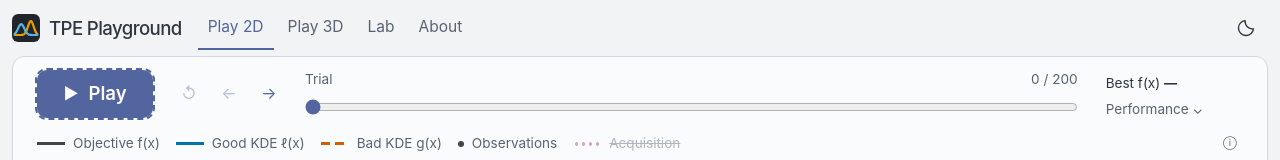
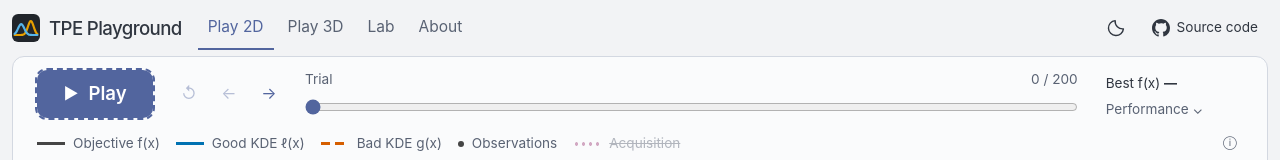
Before and after one commit to Kaichi-Irie/tpe-playground, a React (Vite) app: page / in a window 1280 px wide. Shown: the top 160 px of the page. Built offline with nearby package versions, Linux system fonts and the light colour scheme.

Commit message:
Expose the GitHub source link in the header (#84)

```diff
--- a/src/TopBar.tsx
+++ b/src/TopBar.tsx
@@ -17,21 +17,25 @@ export function TopBar({ page, dark, onPlay2D, onThemeChange, actionSlot }: {
 }) {
   const menuRef = useRef<HTMLDivElement>(null);
   useEffect(() => {
-    const wide = window.matchMedia("(min-width: 481px)");
+    const wide = window.matchMedia(page === "lab" ? "(width > 540px)" : "(width > 480px)");
     const close = () => menuRef.current?.hidePopover();
     wide.addEventListener("change", close);
     return () => wide.removeEventListener("change", close);
-  }, []);
+  }, [page]);
   const currentPage = pages.find((item) => item.id === page)!;
   const links = pages.map((item) => <a key={item.id} href={item.href} aria-current={page === item.id ? "page" : undefined} onClick={(event) => {
     menuRef.current?.hidePopover();
     if (item.id === "play-2d") onPlay2D(event);
   }}>{item.label}<span className="page-check" aria-hidden="true">{page === item.id ? "✓" : ""}</span></a>);
+  const sourceLink = <a className="source-link" href="https://github.com/Kaichi-Irie/tpe-playground" target="_blank" rel="noopener" aria-label="View source code on GitHub (opens in a new tab)" title="View source code on GitHub (opens in a new tab)" onClick={() => menuRef.current?.hidePopover()}>
+    <svg viewBox="0 0 16 16" width="18" height="18" fill="currentColor" aria-hidden="true"><path d="M8 0C3.58 0 0 3.58 0 8c0 3.54 2.29 6.53 5.47 7.59.4.07.55-.17.55-.38 0-.19-.01-.82-.01-1.49-2.01.37-2.53-.49-2.69-.94-.09-.23-.48-.94-.82-1.13-.28-.15-.68-.52-.01-.53.63-.01 1.08.58 1.23.82.72 1.21 1.87.87 2.33.66.07-.52.28-.87.51-1.07-1.78-.2-3.64-.89-3.64-3.95 0-.87.31-1.59.82-2.15-.08-.2-.36-1.02.08-2.12 0 0 .67-.21 2.2.82A7.65 7.65 0 0 1 8 3.86c.68 0 1.36.09 2 .27 1.53-1.04 2.2-.82 2.2-.82.44 1.1.16 1.92.08 2.12.51.56.82 1.27.82 2.15 0 3.07-1.87 3.75-3.65 3.95.29.25.54.73.54 1.48 0 1.07-.01 1.93-.01 2.2 0 .21.15.46.55.38A8.01 8.01 0 0 0 16 8c0-4.42-3.58-8-8-8Z" /></svg>
+    <span className="source-link-label">Source<span className="source-link-full"> code</span></span>
+  </a>;
   return <header className="app-header">
     <h1 className="app-brand"><a href={playPageHrefs["play-2d"]} onClick={onPlay2D} aria-label="TPE Playground"><img src={`${import.meta.env.BASE_URL}favicon.svg`} width="28" height="28" alt="" /><span>TPE Playground</span></a></h1>
     <nav className="app-tabs" aria-label="Pages">{links}</nav>
     <button className="page-picker" popoverTarget="page-picker-menu" aria-label={`Pages: ${currentPage.label}`}><span>{currentPage.label}</span><span aria-hidden="true">⌄</span></button>
-    <div id="page-picker-menu" className="page-picker-menu" popover="auto" ref={menuRef}><nav aria-label="Pages">{links}</nav></div>
-    <div className="app-actions">{actionSlot}<button className="theme-toggle" aria-label={dark ? "Switch to light theme" : "Switch to dark theme"} title={dark ? "Switch to light theme" : "Switch to dark theme"} onClick={onThemeChange}><svg viewBox="0 0 24 24" width="20" height="20" aria-hidden="true">{dark ? <><circle cx="12" cy="12" r="4" /><path d="M12 2v2m0 16v2M2 12h2m16 0h2M5 5l1.5 1.5m11 11L19 19M5 19l1.5-1.5m11-11L19 5" /></> : <path d="M20.9 13A9 9 0 0 1 11 3.1 9 9 0 1 0 20.9 13Z" />}</svg></button></div>
+    <div id="page-picker-menu" className="page-picker-menu" popover="auto" ref={menuRef}><nav aria-label="Pages">{links}</nav>{page === "lab" && sourceLink}</div>
+    <div className="app-actions">{actionSlot}<button className="theme-toggle" aria-label={dark ? "Switch to light theme" : "Switch to dark theme"} title={dark ? "Switch to light theme" : "Switch to dark theme"} onClick={onThemeChange}><svg viewBox="0 0 24 24" width="20" height="20" aria-hidden="true">{dark ? <><circle cx="12" cy="12" r="4" /><path d="M12 2v2m0 16v2M2 12h2m16 0h2M5 5l1.5 1.5m11 11L19 19M5 19l1.5-1.5m11-11L19 5" /></> : <path d="M20.9 13A9 9 0 0 1 11 3.1 9 9 0 1 0 20.9 13Z" />}</svg></button>{sourceLink}</div>
   </header>;
 }
--- a/src/style.css
+++ b/src/style.css
@@ -1014,10 +1014,12 @@ main > header.app-header { height: 56px; padding: 4px 0; gap: 16px; flex-wrap: n
 .app-tabs .page-check { display: none; }
 .app-actions { display: flex; align-items: center; flex-shrink: 0; gap: 4px; margin-left: auto; }
 .lab-header-actions:empty { display: none; }
-.app-header .theme-toggle, .algorithm-trigger { display: inline-flex; align-items: center; justify-content: center; flex-shrink: 0; min-width: 44px; width: auto; height: 44px; padding: 0 10px; border: 0; border-radius: 6px; color: var(--text); background: transparent; cursor: pointer; }
+.app-header .theme-toggle, .algorithm-trigger, .app-actions .source-link { display: inline-flex; align-items: center; justify-content: center; flex-shrink: 0; min-width: 44px; width: auto; height: 44px; padding: 0 10px; border: 0; border-radius: 6px; color: var(--text); background: transparent; cursor: pointer; }
+.source-link { gap: 7px; text-decoration: none; white-space: nowrap; }
+.app-actions .source-link { font-size: var(--type-sm); }
 .algorithm-trigger { gap: 7px; font-size: var(--type-sm); }
 .algorithm-trigger svg { fill: none; stroke: currentColor; stroke-width: 1.5; }
-.app-header button:hover { background: var(--surface-muted); }
+.app-header button:hover, .app-actions .source-link:hover { background: var(--surface-muted); }
 .app-header :focus-visible, .algorithm-popover :focus-visible, .page-picker-menu :focus-visible { outline: 2px solid var(--accent); outline-offset: -2px; }
 .page-picker { display: none; align-items: center; justify-content: space-between; gap: 14px; min-height: 44px; min-width: 96px; padding: 0 12px; border: 0; border-radius: 6px; background: transparent; color: var(--text); font: inherit; font-size: var(--type-lg); cursor: pointer; }
 .page-picker-menu, .algorithm-popover { position: fixed; inset: 56px 12px auto auto; margin: 0; padding: 8px; max-width: calc(100vw - 24px); max-height: calc(100dvh - 68px); overflow: auto; overscroll-behavior: contain; border: 1px solid var(--border); border-radius: 10px; background: var(--surface); color: var(--text); box-shadow: 0 8px 24px var(--shadow); }
@@ -1025,6 +1027,7 @@ main > header.app-header { height: 56px; padding: 4px 0; gap: 16px; flex-wrap: n
 .page-picker-menu nav { display: flex; flex-direction: column; }
 .page-picker-menu a { display: flex; align-items: center; justify-content: space-between; min-height: 44px; padding: 0 12px; border-radius: 6px; text-decoration: none; color: var(--text); font-size: var(--type-lg); }
 .page-picker-menu a[aria-current="page"] { color: var(--accent); background: var(--surface-muted); }
+.page-picker-menu .source-link { display: none; justify-content: flex-start; margin-top: 4px; }
 .algorithm-popover { width: 320px; padding: 8px 12px 12px; }
 .algorithm-popover-heading { display: flex; align-items: center; justify-content: space-between; gap: 8px; font-size: var(--type-md); }
 .algorithm-popover-heading button { width: 44px; height: 44px; border: 0; background: transparent; color: var(--text); font-size: 22px; cursor: pointer; }
@@ -1047,11 +1050,28 @@ main > header.app-header { height: 56px; padding: 4px 0; gap: 16px; flex-wrap: n
   .app-brand span, .algorithm-trigger > span { display: none; }
   .app-brand a { justify-content: center; width: 36px; }
   .app-tabs a { padding-inline: 8px; }
+  .app-actions .source-link-full { display: none; }
   .page-picker-menu, .algorithm-popover { top: 48px; max-height: calc(100dvh - 60px); }
+}
+@media (max-width: 900px) {
+  .page-lab .app-actions .source-link-label { display: none; }
+}
+@media (800px < width <= 900px) {
+  main.page-lab > header.app-header { gap: 8px; }
+  .page-lab .app-tabs a { padding-inline: 8px; }
+}
+@media (max-width: 540px) {
+  .page-lab .app-tabs { display: none; }
+  .page-lab .page-picker { display: inline-flex; }
 }
 @media (max-width: 480px) {
   .app-tabs { display: none; }
   .page-picker { display: inline-flex; }
+}
+@media (max-width: 420px) {
+  /* Keep Lab's algorithm, tutorial, and sound controls in the header. */
+  .page-lab .app-actions .source-link { display: none; }
+  .page-picker-menu .source-link { display: flex; }
 }
 @media (max-width: 360px) {
   main > header.app-header { gap: 4px; }
```
Also changed, not shown: 1 other file (tests, documents, lock files or other folders).
